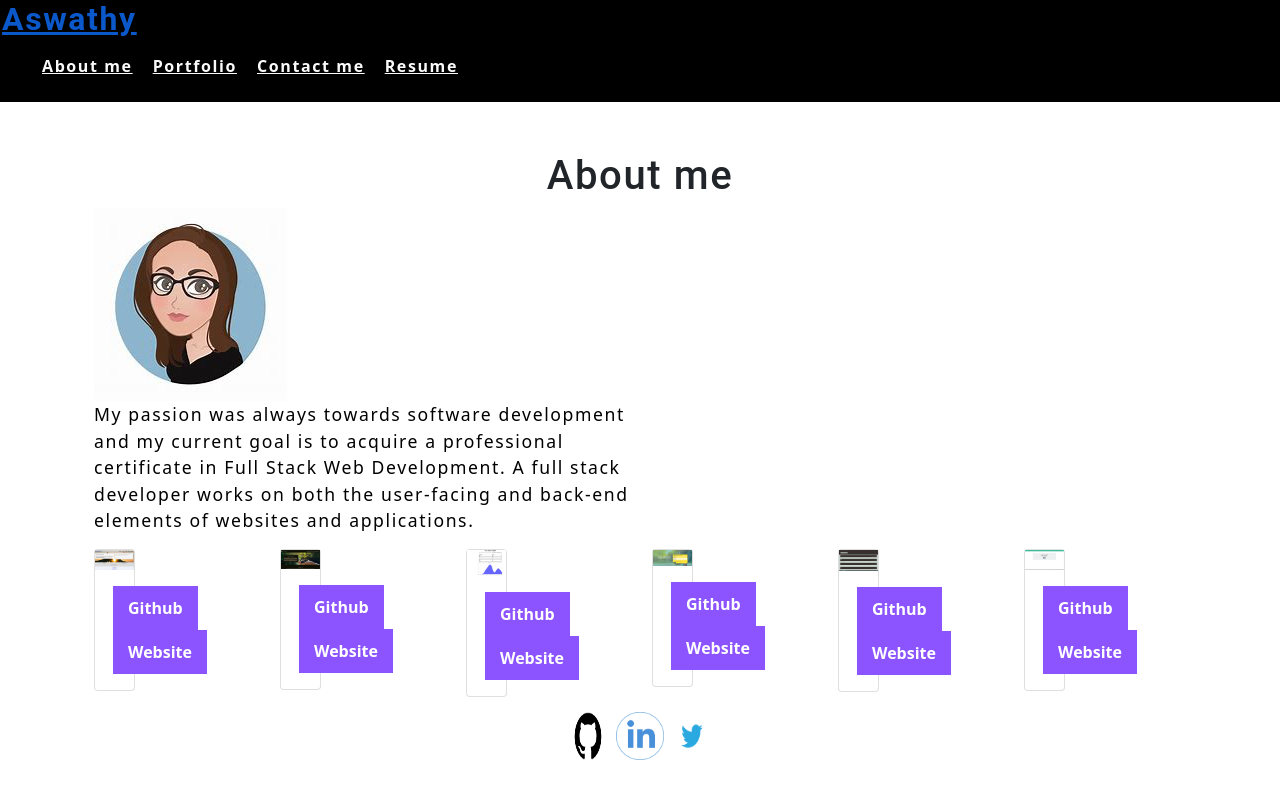
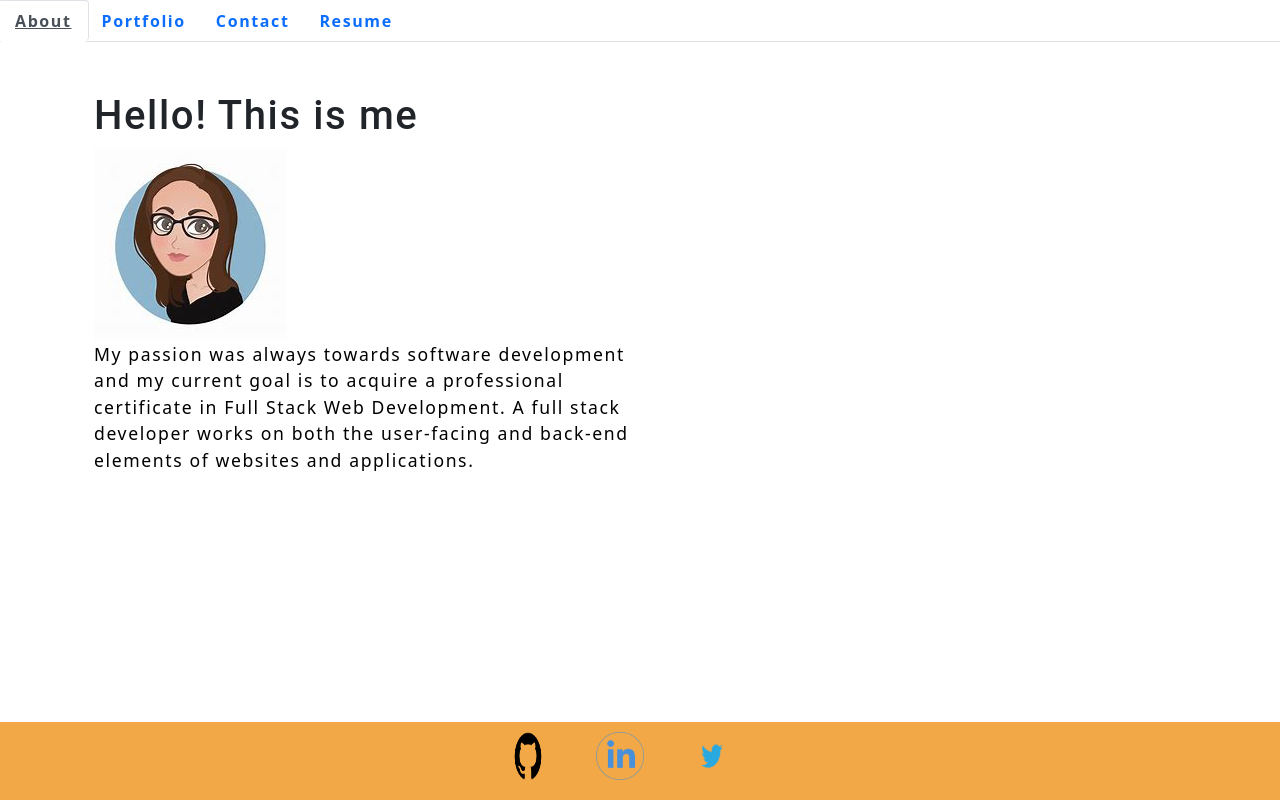
Before and after one commit to achuv37/react-portfolio, a React (Create React App) app: page / in a window 1280 px wide. Built offline with nearby package versions, Linux system fonts and the light colour scheme.

Commit message:
add navbar functionality

```diff
--- a/src/App.js
+++ b/src/App.js
@@ -1,17 +1,41 @@
-import React from 'react';
-import Nav from './components/Nav';
+import React, { useMemo, useState } from 'react';
+import Header from './components/Header';
+import Nav from './components/Nav'
 import About from './components/About';
 import Footer from './components/Footer';
 import Portfolio from './components/Portfolio';
 
+function App() {
+  const [currentPage, handlePageChange] = useState('About');
 
-function App() {
+  const renderPage = useMemo(() => () => {
+    // Add a switch statement that will return the appropriate component of the 'currentPage'
+
+    switch (currentPage) {
+      case 'About':
+        return <About />;
+      case 'Portfolio':
+        return <Portfolio />;
+      /*case 'Contact':
+        return <Contact />;
+      case 'Resume':
+        return <Resume />; */
+      default:
+        return <About />;
+    }
+  }, [currentPage]);
+
+
+
+
   return (
     <div>
-      <Nav></Nav>
+      <Nav currentPage={currentPage} handlePageChange={handlePageChange}></Nav>
       <main>
-      <About></About>
-      <Portfolio></Portfolio>
+      {
+      // Render the component returned by 'renderPage()'
+          renderPage()
+        }
       </main>
       <div>
         <Footer></Footer>
--- a/src/components/About/index.js
+++ b/src/components/About/index.js
@@ -5,7 +5,7 @@ function About() {
   return (
     <section>
       <div className='aboutme' id="about">
-        <h1>About me</h1>
+        <h1>Hello! This is me</h1>
       </div>
       <div>
         <img
--- /dev/null
+++ b/src/components/Header/index.js
@@ -0,0 +1,22 @@
+import React from "react";
+import Nav from '../Nav';
+
+function Header() {
+
+
+  return (
+    <header className="px-1">
+      <div>
+        <h1>
+        <a data-testid="link" href="/"> Aswathy </a>
+        </h1>
+      </div>
+      <div>
+        <Nav>
+
+        </Nav>
+      </div>
+    </header>
+  );
+}
+export default Header;
--- a/src/components/Nav/index.js
+++ b/src/components/Nav/index.js
@@ -1,40 +1,66 @@
 import React from 'react';
 
-function Nav() {
 
+function Nav(props) {
+  const tabs = ['About', 'Portfolio', 'Contact', 'Resume'];
   return (
-    <header>
-      <h2>
-        <a href="/">
-          Aswathy
-        </a>
-      </h2>
-      <nav className="navbar">
+    <ul className="nav nav-tabs">
+      {tabs.map(tab => (
+        <li className={
+          props.currentPage ===tab ?"nav-item is-active" : "nav-item"
+         } key={tab}>
+          <a
+            href={'#' + tab.toLowerCase()}
+            onClick={() => props.handlePageChange(tab)}
+            className={
+              props.currentPage === tab ? 'nav-link active' : 'nav-link'
+            }
+          >
+            {tab}
+          </a>
+        </li>
+      ))}
+    </ul>
+  );
+}
+
+export default Nav;
+
+  /*return (
+    <nav className='navbar'>
         <ul className="flex-row">
           <li className="mx-2">
-            <a href="#about">
+            <a
+              href="#about"
+            >
               About me
             </a>
           </li>
           <li className="mx-2">
-            <a href="#portfolio">
+            <a
+              href="#portfolio"
+            >
               Portfolio
             </a>
           </li>
           <li className="mx-2">
-            <a href="#contact">
-              Contact me
+            <a
+              href="#contact"
+            >
+              Contact
             </a>
           </li>
           <li className="mx-2">
-            <a href="#resume">
+            <a
+              href="#resume"
+            >
               Resume
             </a>
           </li>
-        </ul>
+          </ul>
       </nav>
-    </header>
-  );
+
+  )
 }
-
 export default Nav;
+*/
--- a/src/components/Portfolio/index.js
+++ b/src/components/Portfolio/index.js
@@ -2,7 +2,7 @@ import React from 'react';
 
 function Portfolio() {
   return (
-    <section className="portfolio">
+    <section id="portfolio">
       <div className='row'>
         <div className='col'>
           <div className='card'>
--- a/src/index.css
+++ b/src/index.css
@@ -175,6 +175,7 @@ textarea {
 .flex-row {
   display: flex;
   flex-wrap: wrap;
+  justify-content: flex-end;
 }
 
 .space-between {
@@ -295,7 +296,7 @@ a {
 }
 .aboutme {
   display: flex;
-  justify-content: center;
+  justify-content: space-between;
 }
 .left {
   width: 50%;
@@ -307,10 +308,15 @@ a {
   width: 100%;
   justify-content: center;
 
+  background-color: var(--secondary);
+  padding-top: 20px;
+  padding: 10px;
+
 }
 .logos {
   width: 48px;
   height: 48px;
-  margin-bottom: 40px;
+  margin-bottom: 10px;
+  margin-right: 40px;
 
 }
```
Also changed, not shown: src/index.js (+5 -5 lines).
